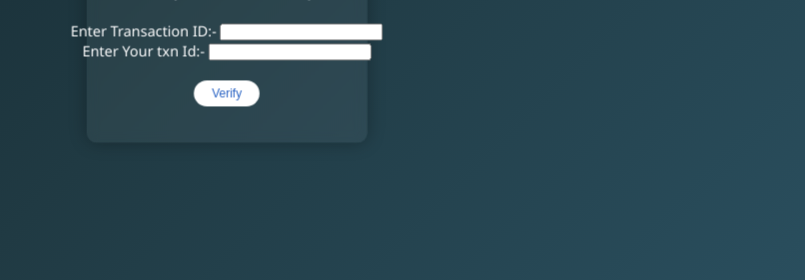
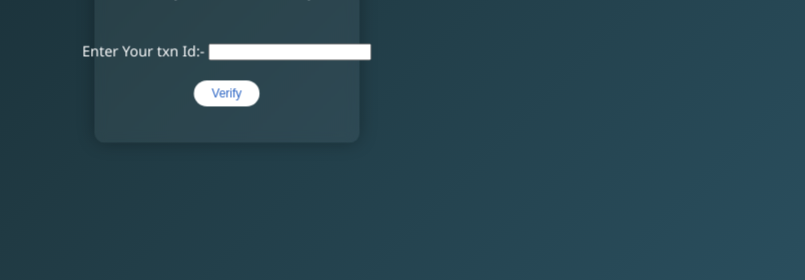
Before and after one commit to BabariyaMit8702/yadav-mall, a Django app: template ecwapp/templates/payment.html in a window 1280 px wide. Shown: the part 384-664 px from the top of the page, without its empty margins (413-1218 px from the left). Run offline with Django 5.2, Linux system fonts and the light colour scheme; the template is opened without the code that fills it: most values are stand-ins (such as "Sample title", 1, 10 or a date in 2020).

Commit message:
changes in payment form verification

```diff
--- a/ecwapp/static/ecwapp/js/payment.js
+++ /dev/null
@@ -1 +0,0 @@
-console.log('comming!');
--- a/ecwapp/templates/payment.html
+++ b/ecwapp/templates/payment.html
@@ -25,8 +25,7 @@
     <form action="/verify/" method="POST">
       {% csrf_token %}
       <br>
-      <label for="text">Enter Transaction ID:-</label>
-      <input type="text" name="trn_id" id="trn_id" required>
+      <input type="text" name="trn_id" hidden id="trn_id" required>
       <br>
       <label for="text">Enter Your txn Id:-</label>
         <input type="text" name="txn" id="txn" required>
@@ -41,6 +40,10 @@
 </div>
   </div>
   <script src="{% static 'ecwapp/js/payment.js' %}"></script>
+  <script>
+    let id = "{{ txn_id }}"
+    document.getElementById('trn_id').value = id;
+  </script>
 </body>
 
 </html>
```
